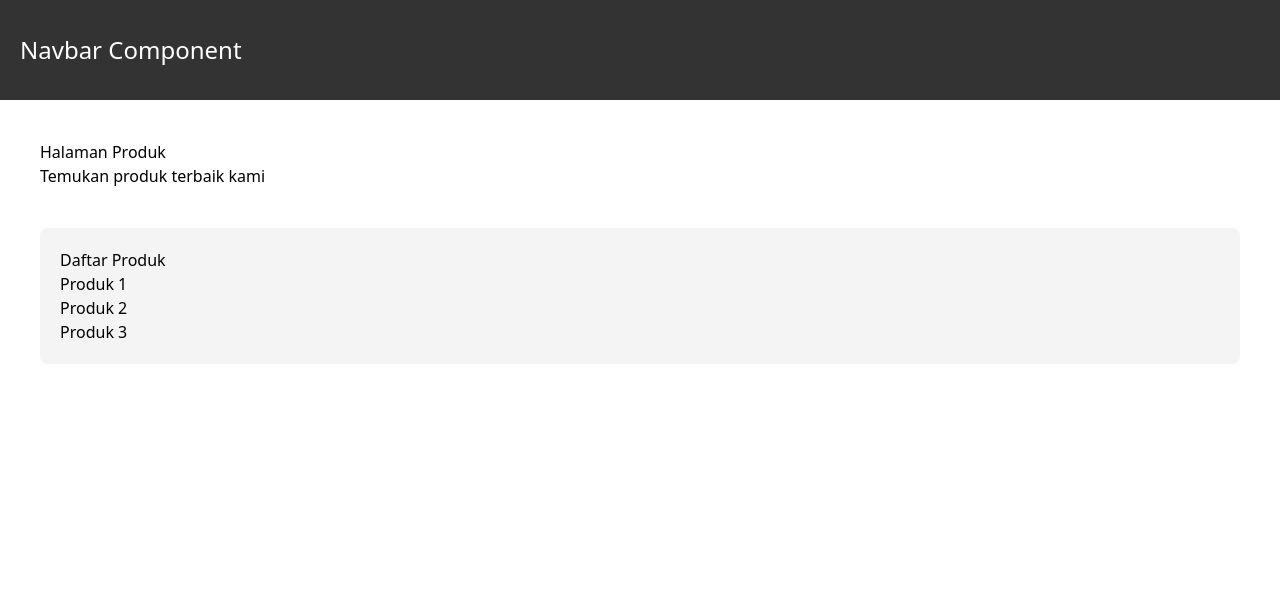
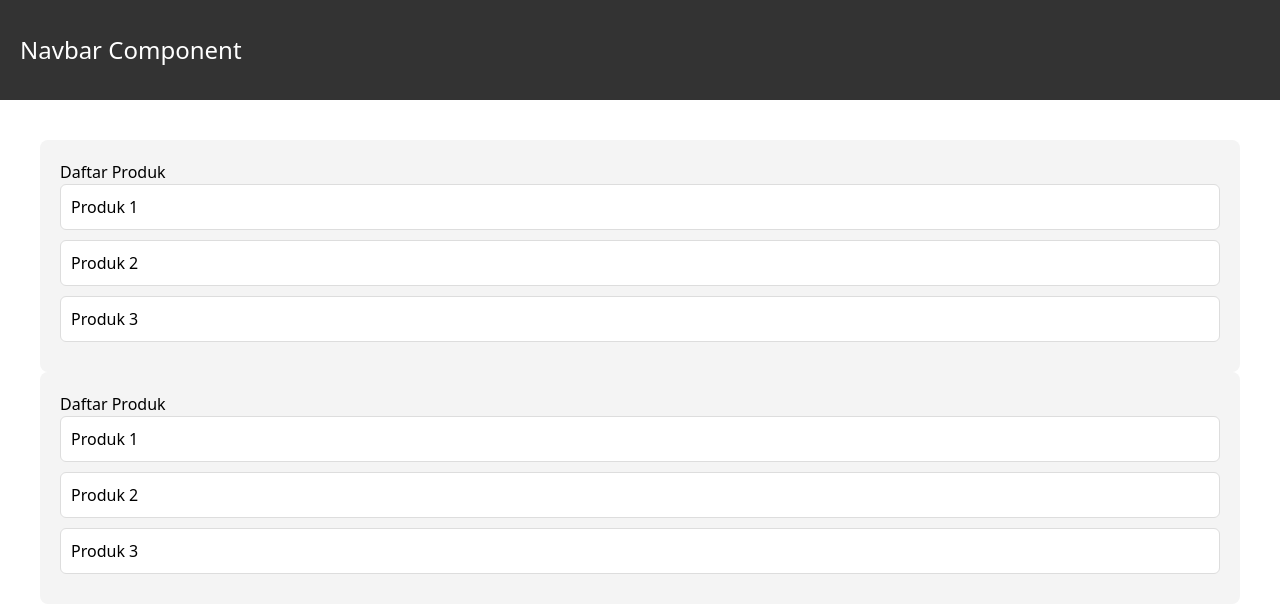
Before and after one commit to Luthfi27Upi/Semester-6, a Next.js app in the folder Pemrograman Berbasis Framework/Minggu 4/my-app/: page /views/produk in a window 1280 px wide. Shown: the top 612 px of the page. Built offline with nearby package versions, Linux system fonts and the light colour scheme.

Commit message:
Tugas 2 - Produk

```diff
--- a/Pemrograman Berbasis Framework/Minggu 4/my-app/src/pages/produk/[id].tsx
+++ b/Pemrograman Berbasis Framework/Minggu 4/my-app/src/pages/produk/[id].tsx
@@ -1,11 +1,7 @@
 import { useRouter } from "next/router";
 import DetailView from "../views/produk/detail";
 
-const ProdukDetailPage = () => {
+export default function ProdukDetailPage() {
   const { query } = useRouter();
-  const { id } = query;
-
-  return <DetailView id={id} />;
-};
-
-export default ProdukDetailPage;
+  return <DetailView id={query.id} />;
+}
--- a/Pemrograman Berbasis Framework/Minggu 4/my-app/src/pages/views/produk/detail.tsx
+++ b/Pemrograman Berbasis Framework/Minggu 4/my-app/src/pages/views/produk/detail.tsx
@@ -1,11 +1,15 @@
+import styles from "./produk.module.css";
+
 interface Props {
   id: string | string[] | undefined;
 }
 
 const DetailView = ({ id }: Props) => {
   return (
-    <div>
-      <h1>Detail Produk</h1>
+    <div className={styles.detailContainer}>
+      <h1 className={styles.detailTitle}>
+        Detail Produk
+      </h1>
       <p>ID Produk: {id}</p>
     </div>
   );
--- a/Pemrograman Berbasis Framework/Minggu 4/my-app/src/pages/views/produk/index.tsx
+++ b/Pemrograman Berbasis Framework/Minggu 4/my-app/src/pages/views/produk/index.tsx
@@ -1,17 +1,12 @@
 import styles from "./produk.module.css";
 import Hero from "./sections/hero";
-import Main from "./sections/main";
+import Main from "./sections/hero";
 
 const ProdukView = () => {
   return (
     <div className={styles.container}>
-      <div className={styles.hero}>
-        <Hero />
-      </div>
-
-      <div className={styles.main}>
-        <Main />
-      </div>
+      <Hero />
+      <Main />
     </div>
   );
 };
--- a/Pemrograman Berbasis Framework/Minggu 4/my-app/src/pages/views/produk/produk.module.css
+++ b/Pemrograman Berbasis Framework/Minggu 4/my-app/src/pages/views/produk/produk.module.css
@@ -4,6 +4,16 @@
 
 .hero {
   margin-bottom: 40px;
+  text-align: center;
+}
+
+.heroTitle {
+  font-size: 2rem;
+  margin-bottom: 10px;
+}
+
+.heroSubtitle {
+  color: #666;
 }
 
 .main {
@@ -11,3 +21,31 @@
   padding: 20px;
   border-radius: 8px;
 }
+
+.productList {
+  list-style: none;
+  padding: 0;
+}
+
+.productItem {
+  padding: 10px;
+  margin-bottom: 10px;
+  background-color: white;
+  border-radius: 6px;
+  border: 1px solid #ddd;
+  transition: 0.3s;
+}
+
+.productItem:hover {
+  background-color: #eaeaea;
+  cursor: pointer;
+}
+
+.detailContainer {
+  padding: 40px;
+}
+
+.detailTitle {
+  font-size: 1.8rem;
+  margin-bottom: 20px;
+}
--- a/Pemrograman Berbasis Framework/Minggu 4/my-app/src/pages/views/produk/sections/hero.tsx
+++ b/Pemrograman Berbasis Framework/Minggu 4/my-app/src/pages/views/produk/sections/hero.tsx
@@ -1,10 +1,28 @@
-const Hero = () => {
+import Link from "next/link";
+import styles from "../produk.module.css";
+
+const Main = () => {
+  const products = [
+    { id: 1, name: "Produk 1" },
+    { id: 2, name: "Produk 2" },
+    { id: 3, name: "Produk 3" },
+  ];
+
   return (
-    <section>
-      <h1>Halaman Produk</h1>
-      <p>Temukan produk terbaik kami</p>
+    <section className={styles.main}>
+      <h2>Daftar Produk</h2>
+
+      <ul className={styles.productList}>
+        {products.map((item) => (
+          <li key={item.id} className={styles.productItem}>
+            <Link href={`/produk/${item.id}`}>
+              {item.name}
+            </Link>
+          </li>
+        ))}
+      </ul>
     </section>
   );
 };
 
-export default Hero;
+export default Main;
```
Also changed, not shown: Pemrograman Berbasis Framework/Minggu 4/my-app/src/pages/produk/index.tsx (+3 -5 lines), 2 other files (tests, documents, lock files or other folders).
